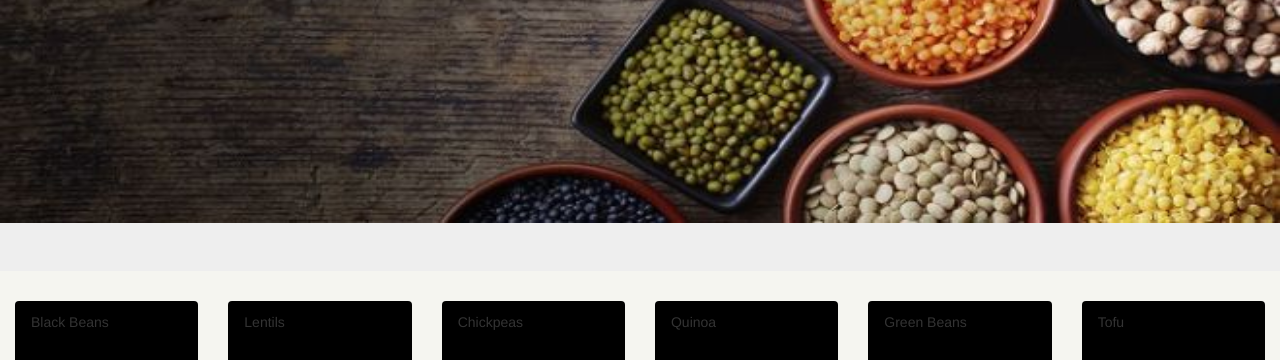
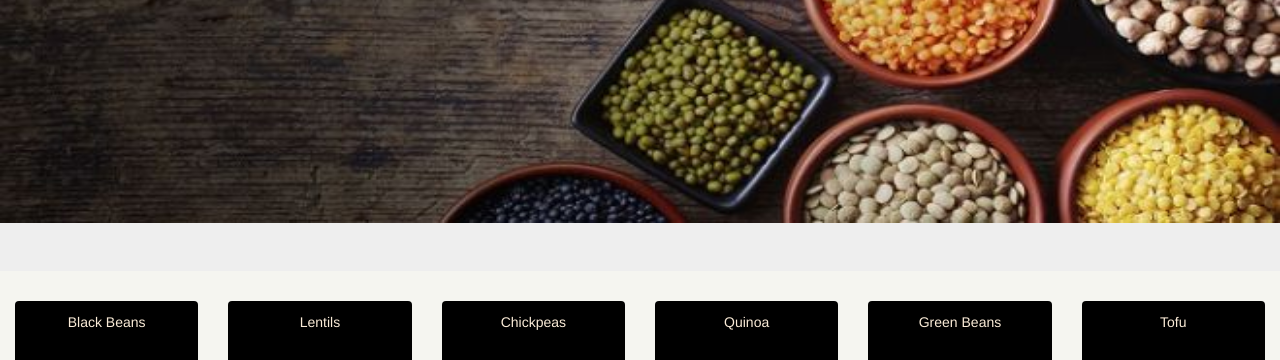
Before and after one commit to sonjaandnandi/SNCompetitionW, a plain HTML site: page index.html in a window 1280 px wide. Shown: the part 375-735 px from the top of the page. Drawn offline with nearby package versions, Linux system fonts and the light colour scheme.

Commit message:
try change color again panel-heading

```diff
--- a/style.css
+++ b/style.css
@@ -48,7 +48,7 @@ b {
 	max-width: 185px;
 }
 
-.panel-header {
+.panel-heading {
 	background-color: black;
 	color: antiquewhite;
 	text-align: center;
```
